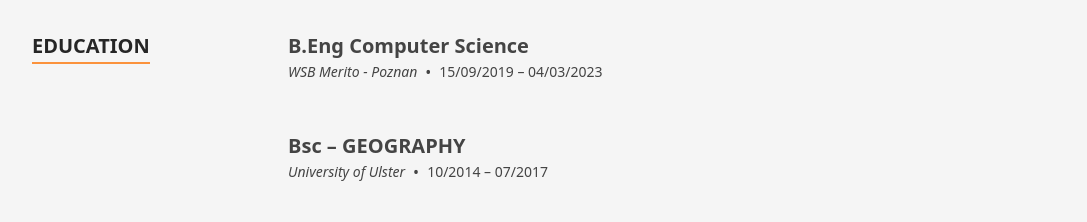
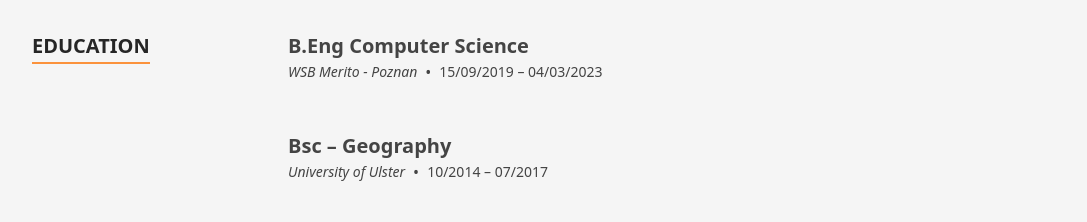
Before and after one commit to Jetch123/resume-site, a Next.js app: page / in a window 1280 px wide. Shown: the part 1260-1482 px from the top of the page, without its empty margins (96-1183 px from the left). Built offline with nearby package versions, Linux system fonts and the light colour scheme.

Commit message:
Update data.tsx

```diff
--- a/src/data/data.tsx
+++ b/src/data/data.tsx
@@ -269,7 +269,7 @@
   {
     date: '10/2014 – 07/2017',
     location: 'University of Ulster',
-    title: 'Bsc – GEOGRAPHY',
+    title: 'Bsc – Geography',
     content: <p></p>,
   },
 ];
```
